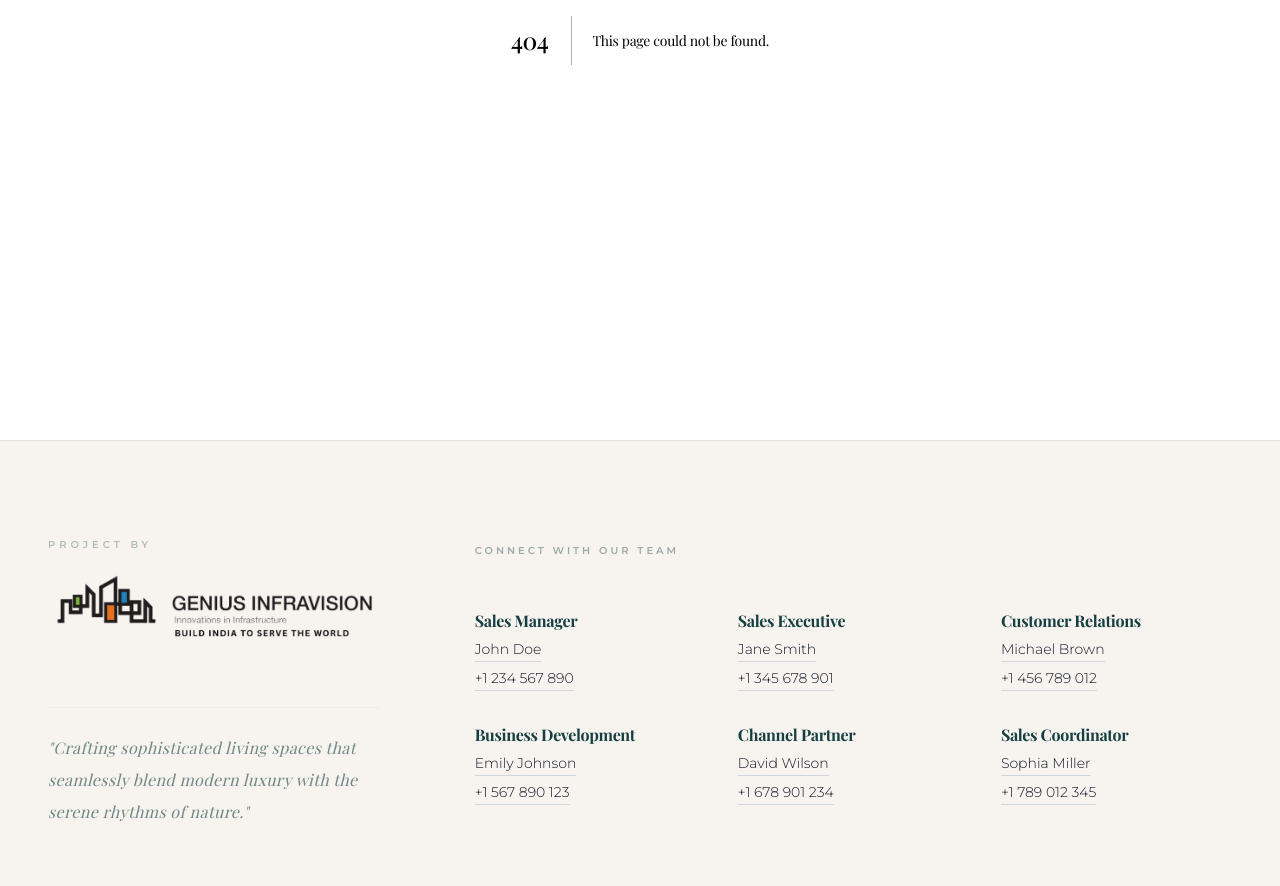
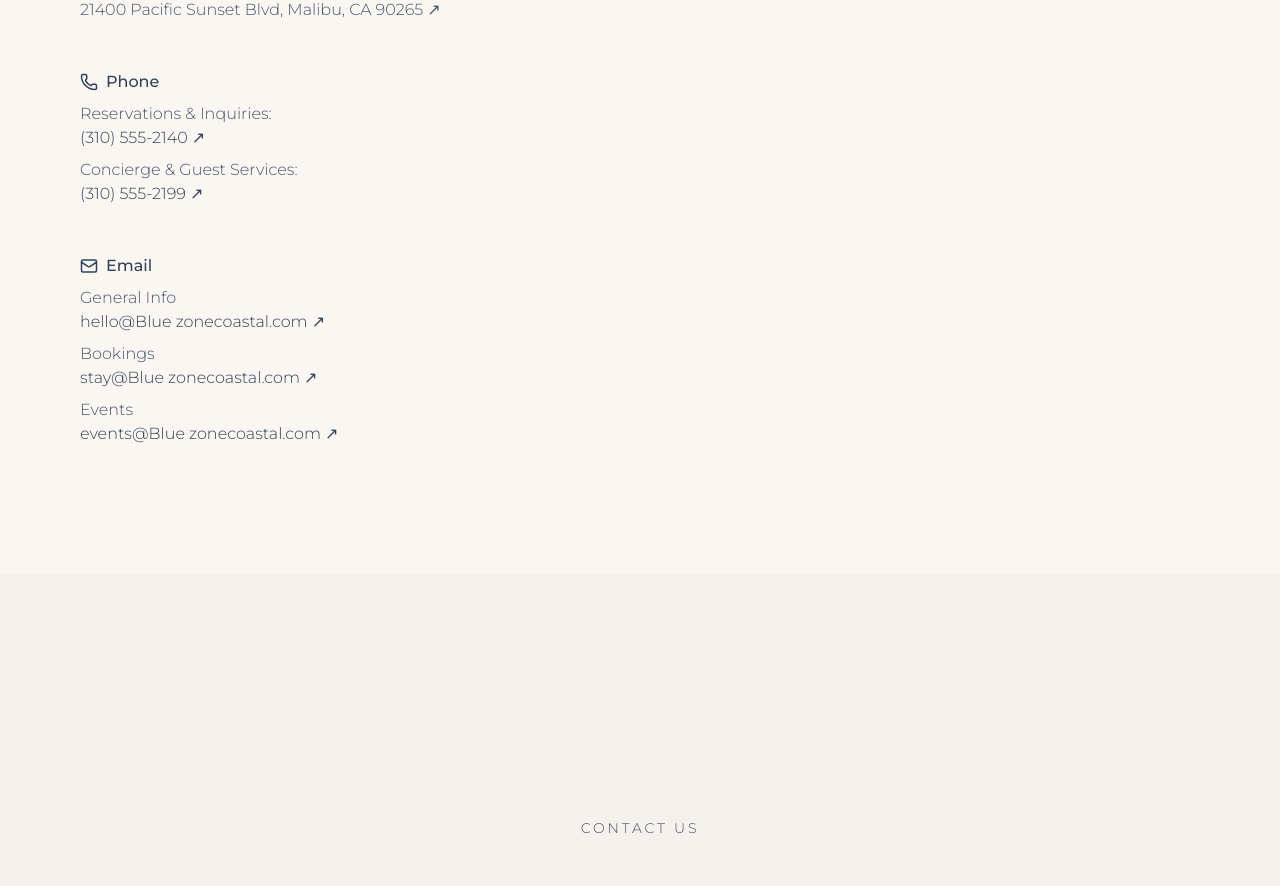
Before and after one commit to joinGID/bluezone-website, a Next.js app: page /contact in a window 1280 px wide. Before the commit this address had no page. Shown: the part 360-1246 px from the top of the page. Built offline with nearby package versions, Linux system fonts and the light colour scheme.

Commit message:
feat(contact):initial phase 1

```diff
--- /dev/null
+++ b/src/app/contact/page.js
@@ -0,0 +1,11 @@
+import ContactLeft from "@/src/modules/contact/containers/ContactLeft";
+import ContactSection from "@/src/modules/contact/containers/GetInTouch";
+
+export default function Contact() {
+    return (
+        <div>
+            <ContactLeft/>
+            <ContactSection/>
+        </div>
+    );
+}
--- a/src/app/globals.css
+++ b/src/app/globals.css
@@ -29,7 +29,7 @@
 
 @media (prefers-color-scheme: dark) {
   :root {
-    --background: #0a0a0a;
+    --background: #f7f3ef;
     --foreground: #faf6f1;
   }
 }
--- a/src/modules/home/components/welcomehome/WelcomeText.jsx
+++ b/src/modules/home/components/welcomehome/WelcomeText.jsx
@@ -70,7 +70,7 @@ function WelcomeText() {
         width={190}
         height={190}
       /> */}
-      <img src="/landing/sign.png" alt="Signature" className=" w-[160px] h-[100px] mx-auto -mt-2 rotate-20" width={190} height={190} />
+      <img src="/landing/sign.png" alt="Signature" className="w-[120px] h-[60px] md:w-[160px] md:h-[100px] mx-auto -mt-2 rotate-20" width={190} height={190} />
 
       {/* Name */}
       <div>
--- a/src/modules/home/container/LandingVIdeo.jsx
+++ b/src/modules/home/container/LandingVIdeo.jsx
@@ -31,7 +31,7 @@ export default function LandingVideo() {
                 muted={muted}
                 playsInline
                 poster="/gallery/Exterior/exteriorPng/e0.png"
-                className="w-full h-auto object-cover"
+                className="w-full md:h-auto h-100 object-cover"
             />
 
             {/* Blue zone-style Overlay Text */}
```
